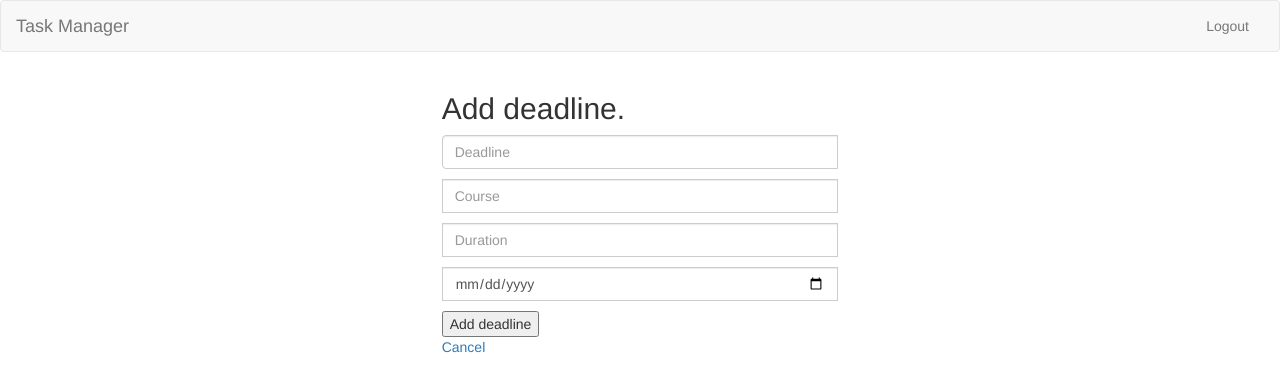
After one commit to arnevbeveren/Task-Manager, a PHP site: page /add-deadline.php in a window 1280 px wide. The commit adds this page. Shown: the top 392 px of the page. Run offline with PHP 8.4, Linux system fonts and the light colour scheme.

Commit message:
add deadline

```diff
--- /dev/null
+++ b/add-deadline.php
@@ -0,0 +1,61 @@
+<?php
+
+spl_autoload_register( function($class){
+    include_once("classes/". $class . ".php");
+});
+
+    $deadline = new Deadlines();
+
+if (!empty($_POST)) {
+    $deadline->setDeadline($_POST['deadline']);
+    $deadline->setCourse($_POST['course']);
+    $deadline->setDuration($_POST['duration']);
+    $deadline->setExpiredate($_POST['expiredate']);
+    $deadline->AddDeadline();
+}
+
+?><!doctype html>
+<html lang="en">
+<meta name="viewport" content="width=device-width, initial-scale=1">
+<link href="css/bootstrap.min.css" rel="stylesheet">
+<link href="css/bootstrap.css" rel="stylesheet">
+<link rel="stylesheet" href="css/register.css">
+<meta charset="UTF-8">
+<head>
+    <meta charset="UTF-8">
+    <title>Task Manager</title>
+</head>
+<body>
+<?php include_once('includes/include.nav2.php'); ?>
+
+<div class="col-md-4 col-md-offset-4">
+    <h2>Add deadline.</h2>
+    <div class="input-group">
+
+        <form  id="addd" action="" method="post">
+
+
+            <input id="textvak" type="text" class="form-control" placeholder="Deadline" name="deadline" aria-describedby="basic-addon1">
+
+            <input id="textvak" type="text" class="form-control" placeholder="Course" name="course" aria-describedby="basic-addon1">
+
+            <input id="textvak" type="number" class="form-control" placeholder="Duration" name="duration" aria-describedby="basic-addon1">
+
+            <input id="textvak" type="date" class="form-control" placeholder="Expiredate" name="expiredate" aria-describedby="basic-addon1">
+
+
+
+            <button type="submit">Add deadline</button>
+
+            </br>
+
+            <a href="index.php">Cancel</a>
+
+        </form>
+
+    </div>
+
+</body>
+<script src="js/bootstrap.js"></script>
+<script src="js/bootstrap.min.js"></script>
+</html>
--- a/classes/Deadlines.php
+++ b/classes/Deadlines.php
@@ -6,7 +6,9 @@ class Deadlines
     private $m_dDuration;
     private $m_sCourse;
     private $m_dExpiredate;
-    private $m_iId;
+
+
+    // GETTERS
 
     public function getDeadline()
     {
@@ -27,6 +29,10 @@ class Deadlines
     {
         return $this->m_dExpiredate;
     }
+
+
+
+    // SETTERS
 
 
     public function setDeadline($m_sDeadline)
@@ -60,6 +66,20 @@ class Deadlines
         return $rResult;
     }
 
+    public function AddDeadline() {
+        $conn = Db::getInstance();
+        $statement = $conn->prepare("insert into deadlines(deadline, duration, course, expiredate)
+                                      values (:deadline, :duration, :course, :expiredate)");
+        $statement->bindValue(":deadline", $this->m_sDeadline);
+        $statement->bindValue(":duration", $this->m_dDuration);
+        $statement->bindValue(":course", $this->m_sCourse);
+        $statement->bindValue(":expiredate", $this->m_dExpiredate);
+        if ($statement->execute()) {
+            header('Location: index.php');
+        }
+
+    }
+
 
 
 
--- a/index.php
+++ b/index.php
@@ -28,8 +28,8 @@ $deadlines = $deadline->getDeadlines();
 <div id="profile" class="col-md-3">
     <h3 id="name" class="text-center"><?php echo($currentProfile['firstname']);?> <?php echo($currentProfile['lastname']);?></h3>
 
-    <button class="center-block">+ add deadline</button>
-    <button class="center-block">+ add task</button>
+    <a href="add-deadline.php" class="center-block">+ add deadline</a>
+
 </div>
 
     <div id="date" class="col-md-9">
@@ -44,7 +44,7 @@ $deadlines = $deadline->getDeadlines();
             <li>
                 <p><?php echo $deadline['deadline']; ?></p>
                 <p><?php echo $deadline['expiredate']; ?></p>
-                <p><?php echo $deadline['duration']; ?></p>
+                <p><?php echo $deadline['duration']; ?>h</p>
                 <div class="btns">
                 <button type="button" class="btn btn-default" aria-label="Left Align">
                     <span id="blue"  class="glyphicon glyphicon-cog" aria-hidden="true"></span>
```
